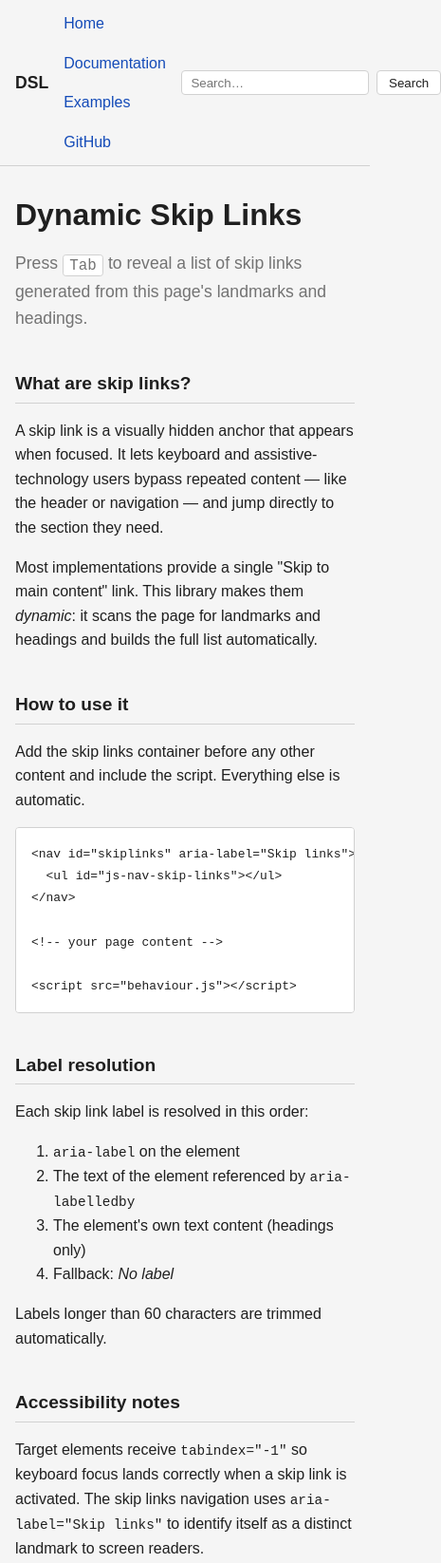
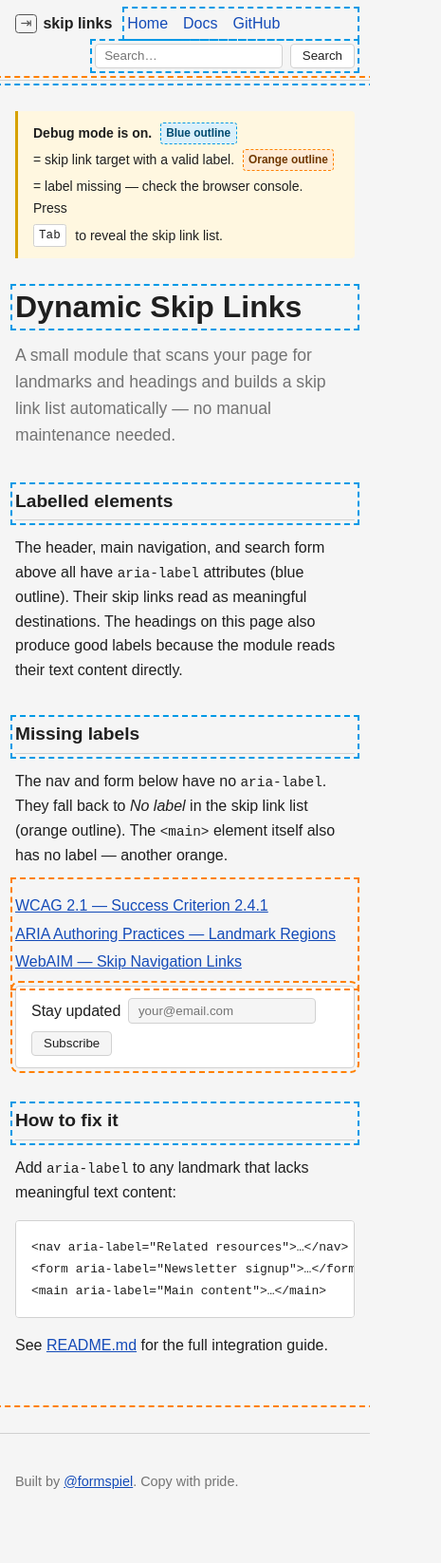
Before and after one commit to formspiel/dynamic-skip-links, a plain HTML site: page index.html in a window 390 px wide. Shown: the top 1646 px of the page at 95% size, 465 px wide, since content can reach past the window. After the commit the page ends 1610 px from the top, so only its background shows below. Drawn offline with Linux system fonts and the light colour scheme.

Commit message:
Rename files, add debug mode, rebuild demo page, fix mobile header

```diff
--- /dev/null
+++ b/demo.css
@@ -0,0 +1,318 @@
+/*
+ * Design tokens
+ */
+
+:root {
+	color-scheme: light dark;
+
+	--max-width: 52rem;
+	--border-radius: .25rem;
+	--space: 1rem;
+
+	--color-bg:          hsl(0, 0%, 96%);
+	--color-surface:     hsl(0, 0%, 100%);
+	--color-border:      hsl(0, 0%, 82%);
+	--color-text:        hsl(0, 0%, 12%);
+	--color-text-muted:  hsl(0, 0%, 45%);
+	--color-link:        hsl(220, 80%, 40%);
+
+	--skiplink-color-bgr:    hsl(60, 100%, 96%);
+	--skiplink-color-border: hsl(0, 0%, 0%);
+}
+
+@media (prefers-color-scheme: dark) {
+	:root {
+		--color-bg:         hsl(0, 0%, 14%);
+		--color-surface:    hsl(0, 0%, 18%);
+		--color-border:     hsl(0, 0%, 30%);
+		--color-text:       hsl(0, 0%, 90%);
+		--color-text-muted: hsl(0, 0%, 58%);
+		--color-link:       hsl(220, 80%, 68%);
+
+		--skiplink-color-bgr: hsl(270, 50%, 15%);
+	}
+}
+
+@media (forced-colors) {
+	:root {
+		--color-bg:          Canvas;
+		--color-surface:     Canvas;
+		--color-border:      CanvasText;
+		--color-text:        CanvasText;
+		--color-text-muted:  CanvasText;
+		--color-link:        ActiveText;
+		--skiplink-color-bgr:    Canvas;
+		--skiplink-color-border: CanvasText;
+	}
+}
+
+/* ===== Reset & base ===== */
+
+*, *::before, *::after {
+	box-sizing: border-box;
+}
+
+body {
+	font: normal 400 1rem/1.6 sans-serif;
+	background-color: var(--color-bg);
+	color: var(--color-text);
+	margin: 0;
+	padding: 0;
+}
+
+a {
+	color: var(--color-link);
+}
+
+code, pre, kbd {
+	font-family: monospace;
+	font-size: .9em;
+}
+
+pre {
+	background-color: var(--color-surface);
+	border: 1px solid var(--color-border);
+	border-radius: var(--border-radius);
+	padding: var(--space);
+	overflow-x: auto;
+}
+
+kbd {
+	background-color: var(--color-surface);
+	border: 1px solid var(--color-border);
+	border-radius: .2em;
+	padding: .1em .4em;
+}
+
+/* ===== Page layout ===== */
+
+header, main, footer {
+	max-width: var(--max-width);
+	margin-inline: auto;
+	padding-inline: var(--space);
+}
+
+/* ===== Header ===== */
+
+header {
+	display: flex;
+	align-items: center;
+	flex-wrap: wrap;
+	gap: .5rem var(--space);
+	padding-block: .75rem;
+	border-bottom: 1px solid var(--color-border);
+}
+
+#logo {
+	display: inline-flex;
+	align-items: center;
+	gap: .4em;
+	font-weight: 700;
+	font-size: 1rem;
+	text-decoration: none;
+	color: var(--color-text);
+	flex-shrink: 0;
+}
+
+.logo-key {
+	display: inline-flex;
+	align-items: center;
+	justify-content: center;
+	width: 1.6em;
+	height: 1.4em;
+	border: 1.5px solid currentColor;
+	border-radius: .25em;
+	font-size: .9em;
+	font-weight: 400;
+	opacity: .75;
+}
+
+.nav-main {
+	flex: 1 1 auto;
+}
+
+.nav-main ul {
+	list-style: none;
+	margin: 0;
+	padding: 0;
+	display: flex;
+	gap: var(--space);
+	flex-wrap: wrap;
+}
+
+.nav-main a {
+	text-decoration: none;
+}
+
+.nav-main a:hover {
+	text-decoration: underline;
+}
+
+form[role="search"] {
+	display: flex;
+	gap: .5rem;
+	margin-left: auto;
+	flex-shrink: 0;
+}
+
+form[role="search"] input {
+	padding: .3rem .6rem;
+	border: 1px solid var(--color-border);
+	border-radius: var(--border-radius);
+	background-color: var(--color-surface);
+	color: var(--color-text);
+	min-width: 0;
+}
+
+form[role="search"] button {
+	padding: .3rem .75rem;
+	border: 1px solid var(--color-border);
+	border-radius: var(--border-radius);
+	background-color: var(--color-surface);
+	color: var(--color-text);
+	cursor: pointer;
+	white-space: nowrap;
+}
+
+form[role="search"] button:hover {
+	background-color: var(--color-border);
+}
+
+/* ===== Main content ===== */
+
+main {
+	padding-block: 2rem;
+}
+
+main h1 {
+	font-size: 2rem;
+	line-height: 1.2;
+	margin-top: 0;
+}
+
+main h2 {
+	font-size: 1.2rem;
+	margin-top: 2.5rem;
+	padding-bottom: .25rem;
+	border-bottom: 1px solid var(--color-border);
+}
+
+.lead {
+	font-size: 1.1rem;
+	color: var(--color-text-muted);
+	margin-top: -.25rem;
+}
+
+/* ===== Footer ===== */
+
+footer {
+	padding-block: 1.5rem;
+	margin-top: 2rem;
+	border-top: 1px solid var(--color-border);
+	color: var(--color-text-muted);
+	font-size: .9rem;
+}
+
+/* ===== Demo: inline nav and form examples ===== */
+
+.demo-nav ul {
+	list-style: none;
+	margin: 0;
+	padding: .75rem 0;
+	display: flex;
+	flex-direction: column;
+	gap: .25rem;
+}
+
+.demo-form {
+	display: flex;
+	flex-wrap: wrap;
+	align-items: center;
+	gap: .5rem;
+	padding: .75rem 1rem;
+	background-color: var(--color-surface);
+	border: 1px solid var(--color-border);
+	border-radius: var(--border-radius);
+}
+
+.demo-form input {
+	padding: .3rem .6rem;
+	border: 1px solid var(--color-border);
+	border-radius: var(--border-radius);
+	background-color: var(--color-bg);
+	color: var(--color-text);
+}
+
+.demo-form button {
+	padding: .3rem .75rem;
+	border: 1px solid var(--color-border);
+	border-radius: var(--border-radius);
+	background-color: var(--color-bg);
+	color: var(--color-text);
+	cursor: pointer;
+}
+
+/* ===== Debug notice ===== */
+
+.debug-notice {
+	display: flex;
+	flex-wrap: wrap;
+	align-items: center;
+	gap: .35rem .6rem;
+	padding: .75rem 1rem;
+	margin-bottom: 2rem;
+	background-color: hsl(45, 100%, 94%);
+	border-left: 3px solid hsl(45, 100%, 42%);
+	border-radius: 0 var(--border-radius) var(--border-radius) 0;
+	font-size: .875rem;
+}
+
+@media (prefers-color-scheme: dark) {
+	.debug-notice {
+		background-color: hsl(45, 20%, 16%);
+		border-left-color: hsl(45, 80%, 50%);
+	}
+}
+
+.badge {
+	display: inline-block;
+	padding: .1em .45em;
+	border-radius: .2em;
+	font-size: .85em;
+	font-weight: 600;
+}
+
+.badge--blue {
+	background: hsl(200, 80%, 92%);
+	color: hsl(200, 100%, 22%);
+	outline: 1.5px dashed hsl(200, 100%, 45%);
+}
+
+.badge--orange {
+	background: hsl(30, 100%, 92%);
+	color: hsl(30, 100%, 22%);
+	outline: 1.5px dashed hsl(30, 100%, 50%);
+}
+
+@media (prefers-color-scheme: dark) {
+	.badge--blue {
+		background: hsl(200, 40%, 18%);
+		color: hsl(200, 80%, 72%);
+	}
+	.badge--orange {
+		background: hsl(30, 40%, 18%);
+		color: hsl(30, 80%, 72%);
+	}
+}
+
+/* ===== Skip links — demo design layer (mandatory rules are in dynamic-skip-links.css) ===== */
+
+#skiplinks a:focus-visible,
+#skiplinks a:active {
+	padding: .5rem 1rem;
+	background-color: var(--skiplink-color-bgr);
+	border: 2px solid var(--skiplink-color-border);
+	text-align: center;
+	text-decoration: none;
+	border-radius: var(--border-radius);
+}
--- /dev/null
+++ b/dynamic-skip-links.css
@@ -0,0 +1,75 @@
+/*
+ * Dynamic Skip Links — mandatory styles
+ *
+ * Include this file in every project that uses the module.
+ * Do not edit these rules — they are required for correct behaviour.
+ *
+ * To customise the appearance of the revealed skip links, override
+ * #skiplinks a:focus-visible in your own stylesheet (loaded after this one).
+ *
+ * One mechanical value is exposed as a CSS custom property so you can
+ * adjust it without touching this file:
+ *
+ *   --skiplinks-z-index  (default: 9999)
+ */
+
+#skiplinks ul {
+	list-style: none;
+	margin: 0;
+	padding: 0;
+}
+
+#skiplinks {
+	position: absolute;
+	top: 0;
+	left: 0;
+	z-index: var(--skiplinks-z-index, 9999);
+	width: 100%;
+}
+
+/* visually hidden — keeps links in the accessibility tree but off-screen */
+#skiplinks a {
+	position: absolute;
+	width: 1px;
+	height: 1px;
+	overflow: hidden;
+	clip-path: inset(50%);
+	white-space: nowrap;
+}
+
+/*
+ * Debug mode — visible only when config.debug = true in dynamic-skip-links.js.
+ * Blue outline = target element has a valid label.
+ * Orange outline = label is missing; check this element's aria-label.
+ */
+[data-dsl-debug="ok"] {
+	outline: 2px dashed hsl(200, 100%, 45%) !important;
+	outline-offset: 3px;
+}
+
+[data-dsl-debug="no-label"] {
+	outline: 2px dashed hsl(30, 100%, 50%) !important;
+	outline-offset: 3px;
+}
+
+/* revealed — undoes every hiding rule above; triggered by keyboard focus */
+#skiplinks a:focus-visible,
+#skiplinks a:active {
+	position: static;
+	display: block;
+	width: 100%;
+	height: auto;
+	overflow: visible;
+	clip-path: none;
+	white-space: normal;
+	/*
+	 * Design is intentionally left out of this file.
+	 * Add your own styles in your project stylesheet, for example:
+	 *
+	 *   padding: .5rem 1rem;
+	 *   background-color: #fff;
+	 *   border: 2px solid #000;
+	 *   text-align: center;
+	 *   text-decoration: none;
+	 */
+}
--- /dev/null
+++ b/dynamic-skip-links.js
@@ -0,0 +1,93 @@
+(function () {
+  /*
+   * Configuration — defaults. Override any value without editing this file by
+   * declaring window.dynamicSkipLinksConfig before the script tag, e.g.:
+   *
+   *   <script>window.dynamicSkipLinksConfig = { debug: true };</script>
+   *   <script src="dynamic-skip-links.js"></script>
+   *
+   * containerId  Id of the <ul> element that receives the generated links.
+   * selector     CSS selector for the page elements that become link targets.
+   * debug        Highlight targets and warn about missing labels in devtools.
+   *              Always false in production.
+   */
+  var config = Object.assign({
+    containerId: "js-nav-skip-links",
+    selector: "header, main, nav, form, h1, h2",
+    debug: false
+  }, window.dynamicSkipLinksConfig || {});
+
+  function ready(fn) {
+    if (document.readyState !== "loading") {
+      fn();
+    } else {
+      document.addEventListener("DOMContentLoaded", fn);
+    }
+  }
+
+  function Generator() {
+    this.rand = Math.floor(Math.random() * 26) + Date.now();
+  }
+  Generator.prototype.getId = function () {
+    return this.rand++;
+  };
+
+  var idGen = new Generator();
+
+  ready(function () {
+    var container = document.getElementById(config.containerId);
+
+    if (!container) {
+      console.warn(
+        "dynamic-skip-links: no #" + config.containerId + " element found. " +
+          "Add <ul id=\"" + config.containerId + "\"></ul> to your page."
+      );
+      return;
+    }
+
+    var skipNav = container.closest("nav") || container.parentElement;
+    var elements = document.querySelectorAll(config.selector);
+
+    elements.forEach(function (element) {
+      if (element === skipNav) { return; }
+      element.removeAttribute("title");
+      element.setAttribute("tabindex", "-1");
+
+      if (!element.id) {
+        element.id = "sl-" + idGen.getId();
+      }
+
+      var headingTags = { H1: true, H2: true, H3: true, H4: true, H5: true, H6: true };
+      var labelledById = element.getAttribute("aria-labelledby");
+      var labelledByEl = labelledById && document.getElementById(labelledById);
+      var label = (
+        element.getAttribute("aria-label") ||
+        (labelledByEl && labelledByEl.textContent.trim()) ||
+        (headingTags[element.tagName] ? element.textContent.trim() : "") ||
+        "No label"
+      ).slice(0, 60);
+
+      if (config.debug) {
+        var missingLabel = label === "No label";
+        element.setAttribute("data-dsl-debug", missingLabel ? "no-label" : "ok");
+        if (missingLabel) {
+          console.warn(
+            "dynamic-skip-links: missing label on <" +
+              element.tagName.toLowerCase() +
+              (element.id ? ' id="' + element.id + '"' : "") +
+              ">. Add an aria-label attribute to provide a meaningful skip link."
+          );
+        }
+      }
+
+      var a = document.createElement("a");
+      a.href = "#" + element.id;
+      a.textContent =
+        "Go to " + label + " (" + element.tagName.toLowerCase() + ")";
+
+      var li = document.createElement("li");
+      li.appendChild(a);
+      container.appendChild(li);
+    });
+  });
+})();
--- a/index.html
+++ b/index.html
@@ -4,8 +4,8 @@
 	<meta charset="UTF-8">
 	<meta name="viewport" content="width=device-width, initial-scale=1">
 	<title>Dynamic Skip Links — Demo</title>
-	<link rel="stylesheet" href="style.css">
-	<link rel="stylesheet" href="skiplinks.css">
+	<link rel="stylesheet" href="demo.css">
+	<link rel="stylesheet" href="dynamic-skip-links.css">
 </head>
 
 <body>
@@ -15,12 +15,14 @@
 	</nav>
 
 	<header aria-label="Site header">
-		<a href="#" id="logo">DSL</a>
+		<a href="#" id="logo" aria-label="Dynamic Skip Links home">
+			<span class="logo-key" aria-hidden="true">⇥</span>
+			skip links
+		</a>
 		<nav class="nav-main" aria-label="Main navigation">
 			<ul>
 				<li><a href="#">Home</a></li>
-				<li><a href="#">Documentation</a></li>
-				<li><a href="#">Examples</a></li>
+				<li><a href="#">Docs</a></li>
 				<li><a href="#">GitHub</a></li>
 			</ul>
 		</nav>
@@ -31,41 +33,51 @@
 	</header>
 
 	<main>
+
+		<div class="debug-notice">
+			<strong>Debug mode is on.</strong>
+			<span class="badge badge--blue">Blue outline</span> = skip link target with a valid label.
+			<span class="badge badge--orange">Orange outline</span> = label missing — check the browser console.
+			Press <kbd>Tab</kbd> to reveal the skip link list.
+		</div>
+
 		<h1>Dynamic Skip Links</h1>
-		<p class="lead">Press <kbd>Tab</kbd> to reveal a list of skip links generated from this page's landmarks and headings.</p>
+		<p class="lead">A small module that scans your page for landmarks and headings and builds a skip link list automatically — no manual maintenance needed.</p>
 
-		<h2>What are skip links?</h2>
-		<p>A skip link is a visually hidden anchor that appears when focused. It lets keyboard and assistive-technology users bypass repeated content — like the header or navigation — and jump directly to the section they need.</p>
-		<p>Most implementations provide a single "Skip to main content" link. This library makes them <em>dynamic</em>: it scans the page for landmarks and headings and builds the full list automatically.</p>
+		<h2>Labelled elements</h2>
+		<p>The header, main navigation, and search form above all have <code>aria-label</code> attributes (blue outline). Their skip links read as meaningful destinations. The headings on this page also produce good labels because the module reads their text content directly.</p>
 
-		<h2>How to use it</h2>
-		<p>Add the skip links container before any other content and include the script. Everything else is automatic.</p>
-		<pre><code>&lt;nav id="skiplinks" aria-label="Skip links"&gt;
-  &lt;ul id="js-nav-skip-links"&gt;&lt;/ul&gt;
-&lt;/nav&gt;
+		<h2>Missing labels</h2>
+		<p>The nav and form below have no <code>aria-label</code>. They fall back to <em>No label</em> in the skip link list (orange outline). The <code>&lt;main&gt;</code> element itself also has no label — another orange.</p>
 
-&lt;!-- your page content --&gt;
+		<nav class="demo-nav">
+			<ul>
+				<li><a href="#">WCAG 2.1 — Success Criterion 2.4.1</a></li>
+				<li><a href="#">ARIA Authoring Practices — Landmark Regions</a></li>
+				<li><a href="#">WebAIM — Skip Navigation Links</a></li>
+			</ul>
+		</nav>
 
-&lt;script src="behaviour.js"&gt;&lt;/script&gt;</code></pre>
+		<form class="demo-form">
+			<label for="email">Stay updated</label>
+			<input type="email" id="email" placeholder="your@email.com">
+			<button type="submit">Subscribe</button>
+		</form>
 
-		<h2>Label resolution</h2>
-		<p>Each skip link label is resolved in this order:</p>
-		<ol>
-			<li><code>aria-label</code> on the element</li>
-			<li>The text of the element referenced by <code>aria-labelledby</code></li>
-			<li>The element's own text content (headings only)</li>
-			<li>Fallback: <em>No label</em></li>
-		</ol>
-		<p>Labels longer than 60 characters are trimmed automatically.</p>
+		<h2>How to fix it</h2>
+		<p>Add <code>aria-label</code> to any landmark that lacks meaningful text content:</p>
+		<pre><code>&lt;nav aria-label="Related resources"&gt;…&lt;/nav&gt;
+&lt;form aria-label="Newsletter signup"&gt;…&lt;/form&gt;
+&lt;main aria-label="Main content"&gt;…&lt;/main&gt;</code></pre>
+		<p>See <a href="README.md">README.md</a> for the full integration guide.</p>
 
-		<h2>Accessibility notes</h2>
-		<p>Target elements receive <code>tabindex="-1"</code> so keyboard focus lands correctly when a skip link is activated. The skip links navigation uses <code>aria-label="Skip links"</code> to identify itself as a distinct landmark to screen readers.</p>
 	</main>
 
 	<footer>
 		<p>Built by <a href="https://github.com/formspiel">@formspiel</a>. Copy with pride.</p>
 	</footer>
 
-	<script src="behaviour.js"></script>
+	<script>window.dynamicSkipLinksConfig = { debug: true };</script>
+	<script src="dynamic-skip-links.js"></script>
 </body>
 </html>
```
Also changed, not shown: README.md.
